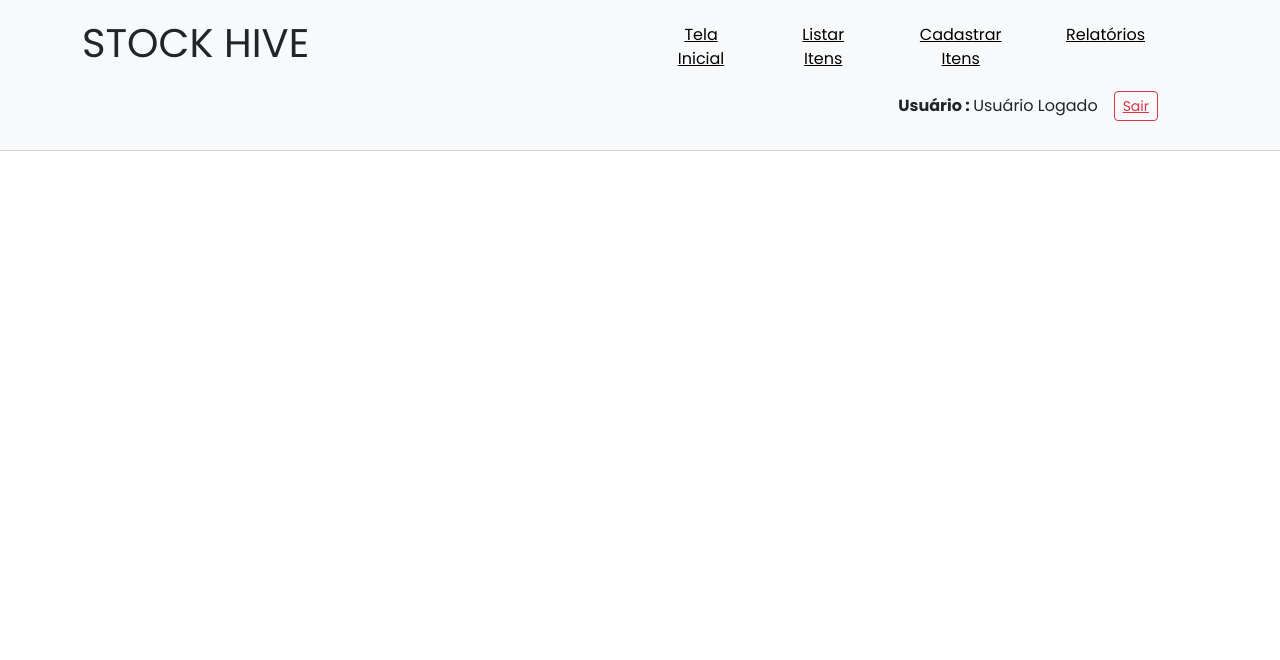
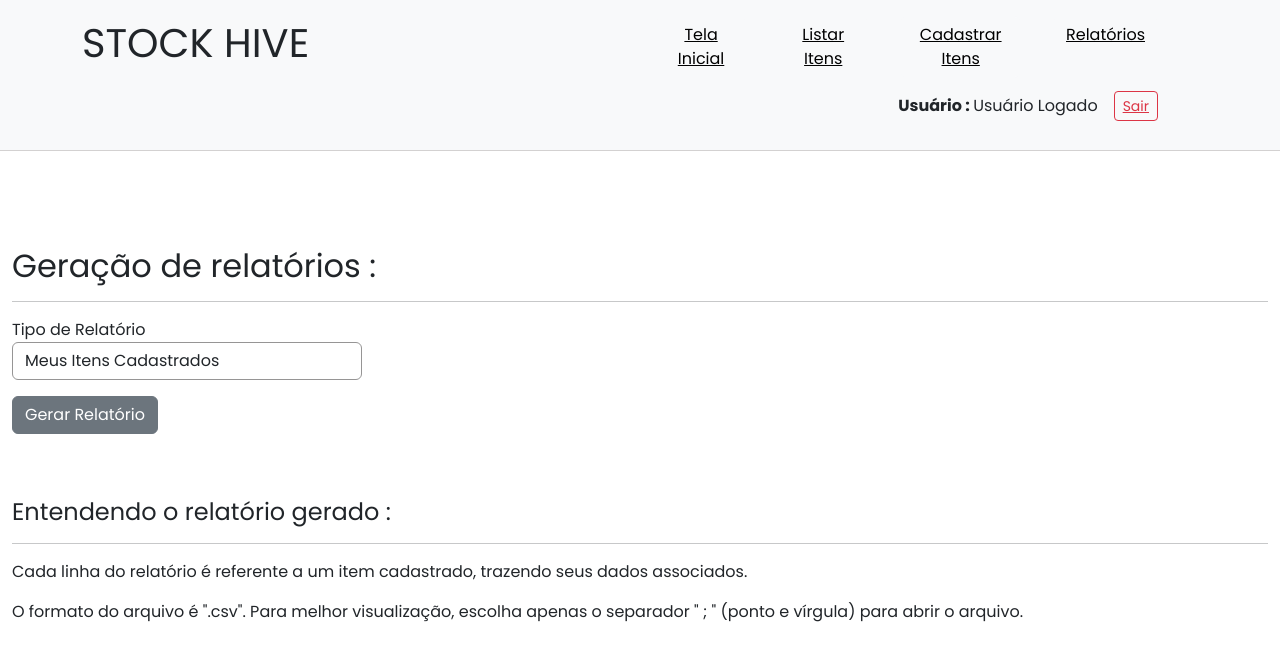
Before and after one commit to guihcostanzi/stockhive-project, a Vue app: page /relatorios in a window 1280 px wide. Shown: the top 660 px of the page. Built offline with nearby package versions, Linux system fonts and the light colour scheme; sample sign-in values are in the browser's storage.

Commit message:
Tela de relatórios está pronta.

```diff
--- a/src/router/index.ts
+++ b/src/router/index.ts
@@ -25,14 +25,19 @@ const router = createRouter({
       component: () => import('../views/CadastrarItem.vue')
     },
     {
-      path: '/editarItem',
-      name: 'editarItem',
-      component: () => import('../views/EditarItem.vue')
-    },
-    {
       path: '/listarItem',
       name: 'listarItem',
       component: () => import('../views/ListarItem.vue')
+    },
+    {
+      path: '/telaInicial',
+      name: 'telaInicial',
+      component: () => import('../views/TelaInicial.vue')
+    },
+    {
+      path: '/relatorios',
+      name: 'relatorios',
+      component: () => import('../views/Relatorios.vue')
     },
   ]
 })
--- a/src/views/ListarItem.vue
+++ b/src/views/ListarItem.vue
@@ -98,7 +98,7 @@ const editarItem = async (nomeAtualizado: string, tipoAtualizado : string, valor
         cod: codItem
     }
 
-    const response = await fetch('http://localhost:8081/item/edit',
+    const response = await fetch('http://localhost:8081/stockhive/item/update',
         {
             method: 'PUT',
             headers: {
--- /dev/null
+++ b/src/views/Relatorios.vue
@@ -0,0 +1,166 @@
+<template>
+    <div class="container">
+        <h2>Geração de relatórios : </h2>
+        <hr>
+
+        <form @submit.prevent="gerarRelatorio">
+
+            <div class="form-group">
+                <label for="tipoRelatorio"> Tipo de Relatório</label>
+                <select id="tipoRelatorio" class="form-control tipoRelatorio">
+                    <option value="MeusItensCadastrados" selected>Meus Itens Cadastrados</option>
+                    <option :value="null">Novas opções disponíveis em breve ...</option>
+                </select>
+            </div>
+
+            <button type="submit" class="btn btn-secondary" :disabled="gerandoRelatorio">Gerar Relatório</button>
+
+        </form>
+
+        <h4>Entendendo o relatório gerado :</h4>
+        <hr>
+
+        <p>Cada linha do relatório é referente a um item cadastrado, trazendo seus dados associados.</p>
+        <p>O formato do arquivo é ".csv". Para melhor visualização, escolha apenas o separador " ; " (ponto e vírgula) para
+            abrir o arquivo.</p>
+
+    </div>
+</template>
+
+<script lang="ts" setup>
+import { authentication } from '@/stores/authentication';
+import { ref } from 'vue';
+
+// Variáveis para armazenamento dos itens
+const dadosAPI = ref();
+
+// Geração do Relatório
+
+const gerarRelatorio = async () => {
+
+    gerandoRelatorio.value = true;
+
+        // Trazendo os items da API
+
+        const response = await fetch(`http://localhost:8081/stockhive/item/getItemByUser/${authentication().usuario}`,
+            {
+                method: 'GET',
+                headers: {
+                    Authorization: `Bearer ${authentication().token}`,
+                    'Content-Type': 'application/json'
+                }
+
+
+            }
+        );
+
+        dadosAPI.value = JSON.parse(await response.text());
+
+        gerarCSV(dadosAPI.value);
+
+}
+
+const gerarCSV = (dadosAPI: Array<Object>) => {
+
+    // Verificando os dados recebidos
+
+    if (dadosAPI == null || !dadosAPI || !dadosAPI.length) {
+        alert('Não há registros disponíveis.');
+        gerandoRelatorio.value = false;
+        return;
+    }
+
+    // Obtendo as colunas do CSV (Alterando vírgula por ';')
+
+    const colunas = Object.keys(dadosAPI[0]).toString().replace(/,/g, ";");
+
+    // Obtendo as linhas(conteúdo) do CSV (Alterando vírgula por ';', trocando '.' por vírgula, para ser considerado um número decimal)
+
+    const linhas = dadosAPI.map((item: any) => {
+        return Object.values(item).toString().replace(/,/g, ";").replace(/\./g, ",");
+    })
+
+    // Juntando os dois
+
+    const csv = [colunas, ...linhas].join('\n');
+
+    // Download
+
+    downloadCSV(csv);
+
+}
+
+const downloadCSV = (csv: string) => {
+
+    const blob = new Blob([csv], { type: 'application/csv' })
+
+    const url = URL.createObjectURL(blob);
+
+    const a = document.createElement('a');
+
+    let nomeArquivo = 'relatorio.csv';
+
+    a.download = nomeArquivo;
+    a.href = url;
+    a.style.display = 'none';
+
+    document.body.appendChild(a);
+
+    a.click();
+
+    a.remove();
+
+    URL.revokeObjectURL(url);
+
+    gerandoRelatorio.value = false;
+
+}
+
+// Variável de indicação que o relatório está sendo feito.
+
+const gerandoRelatorio = ref(false);
+
+</script>
+
+<style lang="scss" scoped>
+h4 {
+    margin-top: 4rem;
+}
+
+.container {
+    max-width: 1280px;
+    padding-top: 3rem;
+}
+
+.form-control {
+    margin-bottom: 1rem;
+    border-color: rgb(150, 149, 149);
+}
+
+.periodoRelatorio {
+    max-width: 200px;
+}
+
+.consorcioRelatorio {
+    max-width: 500px;
+}
+
+.cidadeRelatorio {
+    max-width: 600px;
+}
+
+.tipoRelatorio {
+    max-width: 350px;
+}
+
+.agendadorRelatorio {
+    max-width: 600px;
+}
+
+.container:last-child {
+    padding-bottom: 3rem;
+}
+
+.dataInvalida {
+    border-color: rgb(216, 45, 45);
+}</style>
--- /dev/null
+++ b/src/views/TelaInicial.vue
@@ -0,0 +1,86 @@
+<template>
+    <div class="container">
+
+        <div class="d-flex justify-content-center pt-5">
+            <h1>
+                Bem-vindo, {{ authentication().usuario }} !
+            </h1>
+        </div>
+
+        <div class="d-flex justify-content-center pt-5 pb-5">
+            <Icon icon="solar:user-bold" width="100" />
+        </div>
+
+        <div class="metricas-usuario pt-5">
+            <h5>Métricas do Usuário :</h5>
+            <hr>
+
+            <p><strong> Quantidade de itens cadastrados : </strong> {{ quantidadeItensCadastrados }}</p>
+            <p><strong>Último Item cadastrado : </strong> {{ ultimoItemCadastrado }}</p>
+            <p><strong>Existem itens sem estoque : </strong> {{ tradutorBoolean(itensSemEstoque) }}</p>
+        </div>
+
+
+    </div>
+
+
+
+</template>
+
+<script lang="ts" setup>
+import { authentication } from "@/stores/authentication";
+import { Icon } from '@iconify/vue';
+import { onBeforeMount, ref } from 'vue';
+
+onBeforeMount(async () => {
+
+    // Trazendo os items da API
+
+    const response = await fetch(`http://localhost:8081/stockhive/item/getItemByUser/${authentication().usuario}`,
+        {
+            method: 'GET',
+            headers: {
+                Authorization: `Bearer ${authentication().token}`,
+                'Content-Type': 'application/json'
+            }
+
+
+        }
+    );
+
+    dadosAPI.value = JSON.parse(await response.text());
+
+    ultimoItemCadastrado.value = (dadosAPI.value[dadosAPI.value.length - 1] as any).nome;
+    quantidadeItensCadastrados.value = dadosAPI.value.length;
+
+    let verifItensSemEstoque = dadosAPI.value.filter((item : {quantidade : number}) => item.quantidade = 0);
+
+    if(verifItensSemEstoque.length != 0) itensSemEstoque.value = true;
+
+})
+
+
+// Variáveis para armazenamento dos itens
+const dadosAPI = ref([]);
+
+let ultimoItemCadastrado = ref('');
+let quantidadeItensCadastrados = ref(0);
+let itensSemEstoque = ref(false);
+
+// Tradutor boolean
+
+const tradutorBoolean = (boolean : boolean) => {
+
+    if(boolean == true) return 'SIM';
+    else return 'NÃO';
+}
+
+</script>
+
+<style lang="scss" scoped>
+
+hr{
+    padding-bottom: 1rem;
+}
+
+</style>
```
Also changed, not shown: src/views/EditarItem.vue (deleted).
